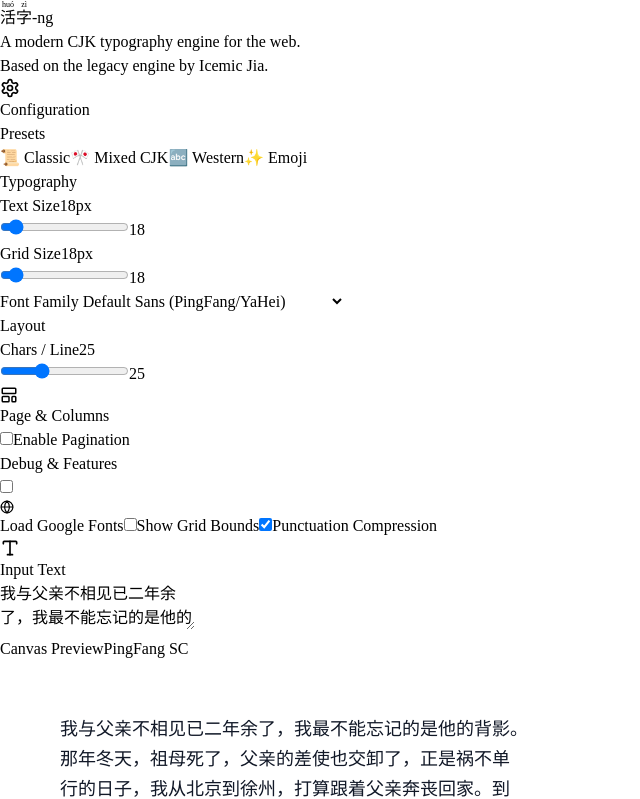
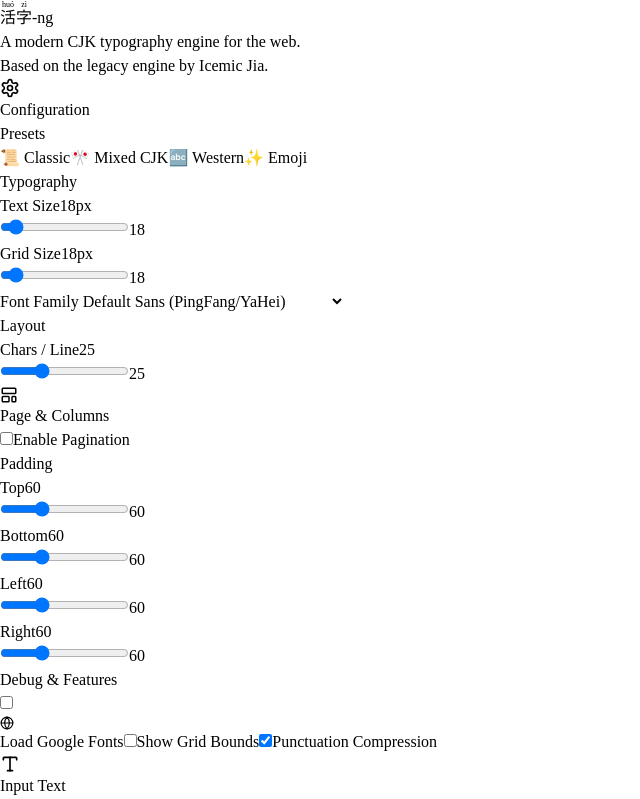
Before and after one commit to Losses/huozi-ng, a React (Vite) app in the folder example/: page / in a window 1280 px wide. Shown: the top 799 px of the page, without its empty margins (0-640 px from the left). Built offline with nearby package versions, Linux system fonts and the light colour scheme.

Commit message:
feat: Detailed padding control

```diff
--- a/example/server.ts
+++ b/example/server.ts
@@ -1,4 +1,3 @@
-console.log("Starting server script...");
 import { serve } from "bun";
 import index from "./index.html";
 
--- a/example/src/App.tsx
+++ b/example/src/App.tsx
@@ -29,10 +29,11 @@ interface NumberControlProps {
     step?: number;
     disabled?: boolean;
     suffix?: string;
+    className?: string;
 }
 
-const NumberControl: React.FC<NumberControlProps> = ({ label, value, onChange, min, max, step = 1, disabled = false, suffix = '' }) => (
-  <div className={`mb-3 ${disabled ? 'opacity-50' : ''}`}>
+const NumberControl: React.FC<NumberControlProps> = ({ label, value, onChange, min, max, step = 1, disabled = false, suffix = '', className = '' }) => (
+  <div className={`mb-3 ${disabled ? 'opacity-50' : ''} ${className}`}>
     <div className="flex justify-between items-center mb-1">
         <label className="text-xs font-semibold text-gray-500 uppercase tracking-wider flex items-center gap-1">
             {label}
@@ -74,7 +75,7 @@ const ControlGroup = ({ label, children }: { label: string, children: React.Reac
 
 // --- Sample Data ---
 const SAMPLE_TEXTS = {
-  beiying: "我与父亲不相见已二年余了，我最不能忘记的是他的背影。那年冬天，祖母死了，父亲的差使也交卸了，正是祸不单行的日子，我从北京到徐州，打算跟着父亲奔丧回家。到徐州见着父亲，看见满院狼藉的东西，又想起祖母，不禁簌簌地流下眼泪。父亲说，\"事已如此，不必难过，好在天无绝人之路！\n\t　　回家变卖典质，父亲还了亏空；又借钱办了丧事。这些日子，家中光景很是惨淡，一半为了丧事，一半为了父亲赋闲。丧事完毕，父亲要到南京谋事，我也要回北京念书，我们便同行。\n\t　　到南京时，有朋友约去游逛，勾留了一日；第二日上午便须渡江到浦口，下午上车北去。父亲因为事忙，本已说定不送我，叫旅旅馆里一个熟识的茶房陪我同去。他再三嘱咐茶房，甚是仔细。但他终于不放心，怕茶房不妥帖；颇踌躇了一会。其实我那年已二十岁，北京已来往过两三次，是没有甚么要紧的了。他踌躇了一会，终于决定还是自己送我去。我两三回劝他不必去；他只说，\"不要紧，他们去不好！\"",
+  beiying: "我与父亲不相见已二年余了，我最不能忘记的是他的背影。那年冬天，祖母死了，父亲的差使也交卸了，正是祸不单行的日子，我从北京到徐州，打算跟着父亲奔丧回家。到徐州见着父亲，看见满院狼藉的东西，又想起祖母，不禁簌簌地流下眼泪。父亲说，\"事已如此，不必难过，好在天无绝人之路！\n\t　　回家变卖典质，父亲还了亏空；又借钱办了丧事。这些日子，家中光景很是惨淡，一半为了丧事，一半为了父亲赋闲。丧事完毕，父亲要到南京谋事，我也要回北京念书，我们便同行。\n\t　　到南京时，有朋友约去游逛，勾留了一日；第二日上午便须渡江到浦口，下午上车北去。父亲因为事忙，本已说定不送我，叫旅旅馆里一个熟识的茶房陪我同去。他再三嘱咐茶房，甚是仔细。但他终于不放心，怕茶房不妥帖；颇踌躇了一会。其实我那年已二十岁，北京已来往过两三次，是没有甚么要紧的了。他踌躇了一会，终于决定还是自己送我去。我两三回劝他不必去；他只说，\"不要紧，他们去不好！",
   mixed: "如同大部分北海道地区的地名由来，“札幌”这一地名也是起源于北海道当地的原住民阿伊努族的语言阿伊努语。关于札幌的名称起源有二种说法，一说认为札幌（さっぽろ）起源于阿伊努语中的“sat-poro-pet/サッ・ポロ・ペッ”，意指“干渴的大河”；另一说则认为起源于阿伊努语中的“sar-poro-pet/サリ・ポロ・ペッ”，意思是完全与前者颠倒的“有大片湿地的河流”。",
   lorem: "Lorem ipsum dolor sit amet, consectetur adipisicing elit, sed do eiusmod tempor incididunt ut labore et dolore magna aliqua. Ut enim ad minim veniam, quis nostrud exercitation ullamco laboris nisi ut aliquip ex ea commodo consequat. Duis aute irure dolor in reprehenderit in voluptate velit esse cillum dolore eu fugiat nulla pariatur. Excepteur sint occaecat cupidatat non proident, sunt in culpa qui officia deserunt mollit anim id est laborum.",
   emoji: '你可以看到ℹ️绘制出来的emoji🌟与文本框中的样式一致。它也支持特殊的控制字符，如设置肤色👨🏽或将多个emoji拼合在一起的样式。👩‍👩‍👧‍👦，就像这样。'
@@ -97,7 +98,13 @@ export default function HuoziApp() {
   const [layoutColumnGap, setLayoutColumnGap] = useState(40);
   const [pageHeight, setPageHeight] = useState(800);
   const [pageWidth, setPageWidth] = useState(800);
-  const [padding, setPadding] = useState(60);
+
+  // Padding State (Split)
+  const [paddingTop, setPaddingTop] = useState(DEFAULT_OPTIONS.padding.top);
+  const [paddingRight, setPaddingRight] = useState(DEFAULT_OPTIONS.padding.right);
+  const [paddingBottom, setPaddingBottom] = useState(DEFAULT_OPTIONS.padding.bottom);
+  const [paddingLeft, setPaddingLeft] = useState(DEFAULT_OPTIONS.padding.left);
+
   const [viewPage, setViewPage] = useState(1);
   const [totalPages, setTotalPages] = useState(1);
 
@@ -111,8 +118,15 @@ export default function HuoziApp() {
   const options: LayoutOptions = useMemo(() => {
     let effectiveColumns = columns;
 
+    const currentPadding = {
+        top: paddingTop,
+        right: paddingRight,
+        bottom: paddingBottom,
+        left: paddingLeft
+    };
+
     if (enablePagination) {
-        const totalContentWidth = pageWidth - (padding * 2);
+        const totalContentWidth = pageWidth - (currentPadding.left + currentPadding.right);
         const allGaps = (layoutColumnCount - 1) * layoutColumnGap;
         const singleColumnWidth = (totalContentWidth - allGaps) / layoutColumnCount;
         if (singleColumnWidth > gridSize) {
@@ -131,9 +145,9 @@ export default function HuoziApp() {
         pageWidth,
         layoutColumnCount,
         layoutColumnGap,
-        padding
+        padding: currentPadding
     };
-  }, [gridSize, columns, compress, fontFamily, enablePagination, pageHeight, pageWidth, layoutColumnCount, layoutColumnGap, padding]);
+  }, [gridSize, columns, compress, fontFamily, enablePagination, pageHeight, pageWidth, layoutColumnCount, layoutColumnGap, paddingTop, paddingRight, paddingBottom, paddingLeft]);
 
   // Inject Google Fonts (Updated to depend on switch)
   useEffect(() => {
@@ -268,10 +282,30 @@ export default function HuoziApp() {
                     <div className="space-y-1 bg-gray-50 p-3 rounded-md border border-gray-200">
                         <NumberControl label="Page Width" value={pageWidth} onChange={setPageWidth} min={300} max={1200} step={10} suffix="px"/>
                         <NumberControl label="Page Height" value={pageHeight} onChange={setPageHeight} min={300} max={1600} step={10} suffix="px"/>
-                        <NumberControl label="Padding" value={padding} onChange={setPadding} min={0} max={200} step={5} suffix="px"/>
+
+                        <div className="border-t border-gray-200 my-3"></div>
+                        <label className="text-xs font-semibold text-gray-500 uppercase tracking-wider block mb-2">Padding</label>
+                        <div className="grid grid-cols-2 gap-2">
+                            <NumberControl label="Top" value={paddingTop} onChange={setPaddingTop} min={0} max={200} step={5} className="mb-0" />
+                            <NumberControl label="Bottom" value={paddingBottom} onChange={setPaddingBottom} min={0} max={200} step={5} className="mb-0" />
+                            <NumberControl label="Left" value={paddingLeft} onChange={setPaddingLeft} min={0} max={200} step={5} className="mb-0" />
+                            <NumberControl label="Right" value={paddingRight} onChange={setPaddingRight} min={0} max={200} step={5} className="mb-0" />
+                        </div>
+
                         <div className="border-t border-gray-200 my-3"></div>
                         <NumberControl label="Text Columns" value={layoutColumnCount} onChange={setLayoutColumnCount} min={1} max={4} step={1}/>
                         <NumberControl label="Column Gap" value={layoutColumnGap} onChange={setLayoutColumnGap} min={0} max={100} step={5} suffix="px"/>
+                    </div>
+                )}
+                {!enablePagination && (
+                    <div className="space-y-1 bg-gray-50 p-3 rounded-md border border-gray-200">
+                        <label className="text-xs font-semibold text-gray-500 uppercase tracking-wider block mb-2">Padding</label>
+                        <div className="grid grid-cols-2 gap-2">
+                            <NumberControl label="Top" value={paddingTop} onChange={setPaddingTop} min={0} max={200} step={5} className="mb-0" />
+                            <NumberControl label="Bottom" value={paddingBottom} onChange={setPaddingBottom} min={0} max={200} step={5} className="mb-0" />
+                            <NumberControl label="Left" value={paddingLeft} onChange={setPaddingLeft} min={0} max={200} step={5} className="mb-0" />
+                            <NumberControl label="Right" value={paddingRight} onChange={setPaddingRight} min={0} max={200} step={5} className="mb-0" />
+                        </div>
                     </div>
                 )}
             </div>
--- a/src/core/constants.ts
+++ b/src/core/constants.ts
@@ -24,6 +24,11 @@ export const DEFAULT_OPTIONS: LayoutOptions = {
   pageHeight: 1000,
   layoutColumnCount: 1,
   layoutColumnGap: 40,
-  padding: 60,
+  padding: {
+    top: 60,
+    right: 60,
+    bottom: 60,
+    left: 60
+  },
   row: Infinity // Default to infinite rows if not specified
 };
--- a/src/core/engine.ts
+++ b/src/core/engine.ts
@@ -78,7 +78,8 @@ export class HuoziEngine {
     if (!ctx) return;
 
     const dpr = (typeof window !== 'undefined' && window.devicePixelRatio) || 1;
-    const { enablePagination, pageWidth, pageHeight, padding, gridSize, xInterval, column, layoutColumnCount, layoutColumnGap } = this.options;
+    const { enablePagination, pageWidth, pageHeight, gridSize, xInterval, column, layoutColumnCount, layoutColumnGap } = this.options;
+    const padding = this.resolvePadding(this.options.padding);
 
     // Determine Dimensions
     let canvasWidth, canvasHeight;
@@ -94,8 +95,8 @@ export class HuoziEngine {
             if (g.x + g.width > maxX) maxX = g.x + g.width;
         });
         const contentWidth = (gridSize + xInterval) * (column + 1);
-        canvasWidth = Math.max(maxX, contentWidth) + padding * 2;
-        canvasHeight = maxY + padding * 2;
+        canvasWidth = Math.max(maxX, contentWidth) + padding.left + padding.right;
+        canvasHeight = maxY + padding.top + padding.bottom;
     }
 
     canvas.width = canvasWidth * dpr;
@@ -118,17 +119,17 @@ export class HuoziEngine {
 
         ctx.strokeStyle = '#cbd5e1';
         ctx.setLineDash([5, 5]);
-        ctx.strokeRect(padding, padding, pageWidth - padding * 2, pageHeight - padding * 2);
+        ctx.strokeRect(padding.left, padding.top, pageWidth - padding.left - padding.right, pageHeight - padding.top - padding.bottom);
 
         ctx.strokeStyle = '#e2e8f0';
         ctx.setLineDash([]);
-        const totalContentWidth = pageWidth - (padding * 2);
+        const totalContentWidth = pageWidth - (padding.left + padding.right);
         const allGaps = (layoutColumnCount - 1) * layoutColumnGap;
         const singleColumnWidth = (totalContentWidth - allGaps) / layoutColumnCount;
 
         for(let i=0; i<layoutColumnCount; i++) {
-             const colX = padding + i * (singleColumnWidth + layoutColumnGap);
-             ctx.strokeRect(colX, padding, singleColumnWidth, pageHeight - padding * 2);
+             const colX = padding.left + i * (singleColumnWidth + layoutColumnGap);
+             ctx.strokeRect(colX, padding.top, singleColumnWidth, pageHeight - padding.top - padding.bottom);
         }
     }
 
@@ -144,8 +145,8 @@ export class HuoziEngine {
 
       ctx.font = `${glyph.fontSize}px ${this.options.fontFamily}`;
 
-      const drawX = glyph.x + padding;
-      const drawY = glyph.y + padding;
+      const drawX = glyph.x + padding.left;
+      const drawY = glyph.y + padding.top;
 
       ctx.fillText(glyph.character, drawX, drawY + glyph.height / 2);
 
@@ -157,6 +158,13 @@ export class HuoziEngine {
   }
 
   // --- Internals ---
+
+  private resolvePadding(padding: number | { top: number, right: number, bottom: number, left: number }) {
+    if (typeof padding === 'number') {
+        return { top: padding, right: padding, bottom: padding, left: padding };
+    }
+    return padding;
+  }
 
   private isCJK(text: string): boolean {
     return HuoziEngine.CJK_REGEX.test(text);
@@ -258,9 +266,11 @@ export class HuoziEngine {
       fontFamily, gridSize, column: charsPerLine, xInterval, yInterval,
       inlineCompression, forceGridAlignment, westernCharacterFirst,
       forceSpaceBetweenCJKAndWestern, fixLeftQuote,
-      enablePagination, pageHeight, padding, layoutColumnCount, layoutColumnGap, row: maxRows
+      enablePagination, pageHeight, layoutColumnCount, layoutColumnGap, row: maxRows
     } = this.options;
 
+    // Resolve padding here
+    const padding = this.resolvePadding(this.options.padding);
     const effectiveMaxRows = maxRows ?? Infinity;
 
     let currentX = 0;
@@ -286,7 +296,8 @@ export class HuoziEngine {
     }
     const FLAG_STDWIDTH = this.measureCtx ? this.measureCtx.measureText('中').width === 18 : true;
 
-    const contentHeight = enablePagination ? (pageHeight - padding * 2) : Infinity;
+    // Use resolved padding
+    const contentHeight = enablePagination ? (pageHeight - padding.top - padding.bottom) : Infinity;
 
     const wrapLine = () => {
       currentX = 0;
--- a/src/core/types.ts
+++ b/src/core/types.ts
@@ -15,7 +15,7 @@ export interface LayoutOptions {
   pageHeight: number;
   layoutColumnCount: number;
   layoutColumnGap: number;
-  padding: number;
+  padding: number | { top: number; right: number; bottom: number; left: number };
   // Added row to match usage in engine
   row?: number;
 }
```
